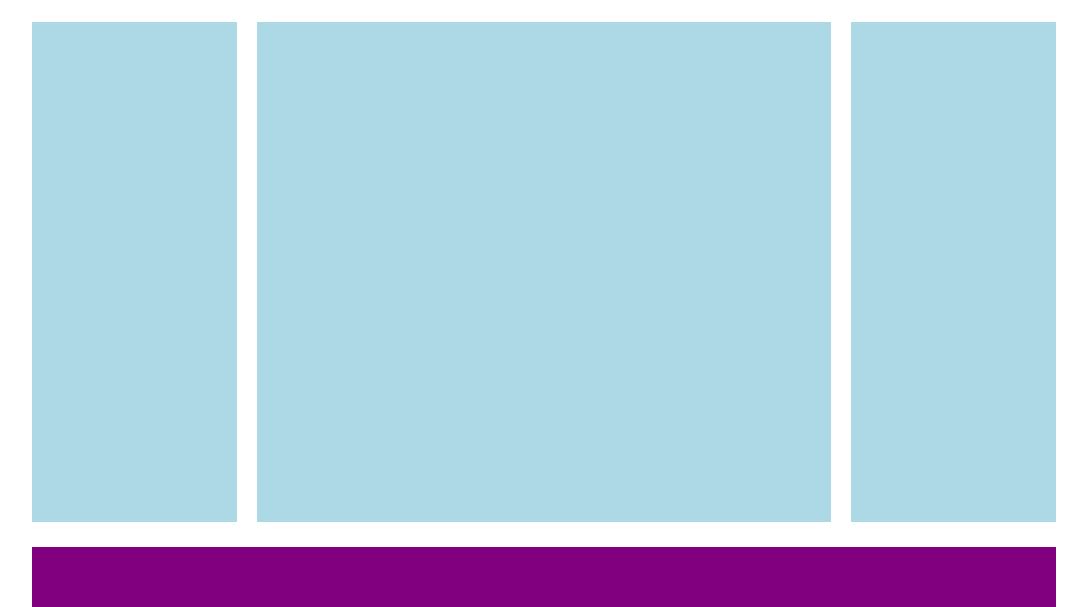
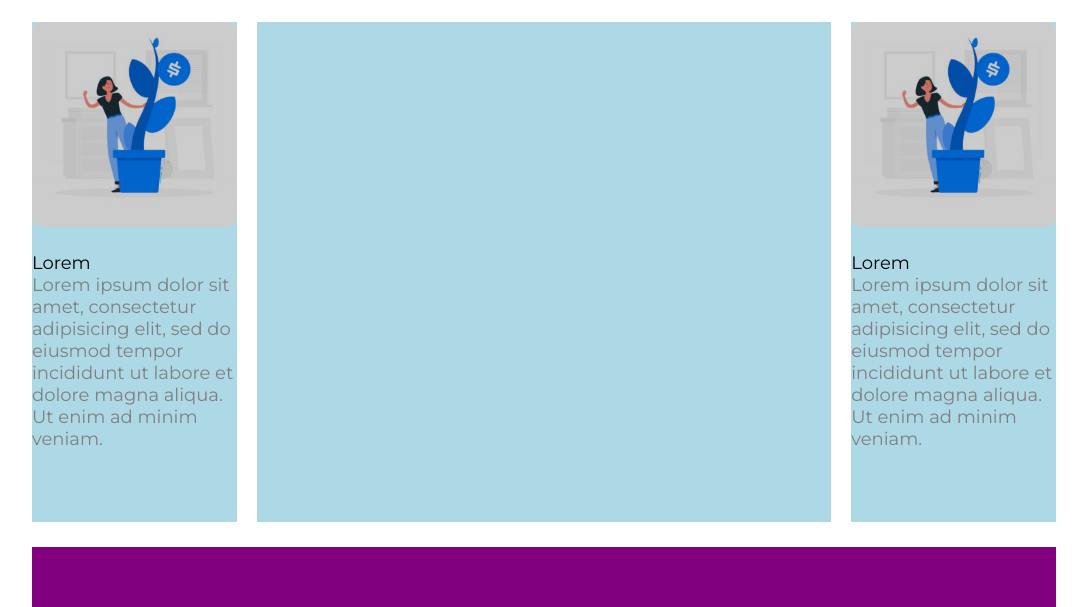
Before and after one commit to CassiniHub/htmlcss-wp, a plain HTML site: page index.html in a window 1280 px wide. Shown: the part 730-1337 px from the top of the page, without its empty margins (96-1183 px from the left). Drawn offline with Linux system fonts and the light colour scheme.

Commit message:
Aside completed
- Added aside articles both HTML / CSS

```diff
--- a/css/master.css
+++ b/css/master.css
@@ -98,6 +98,7 @@ header{
 }
 
 /* CONTENT */
+/* HEADING */
 .content-heading{
   margin-bottom: 25px;
 }
@@ -116,6 +117,7 @@ header{
   color: grey;
 }
 
+/* ARTICLES */
 .col{
   float: left;
   height: 500px;
@@ -123,13 +125,40 @@ header{
   background-color: lightblue;
 }
 
+/* ASIDE */
 .aside{
-  /* debug rules */
   width: 20%;
 }
 
 .aside:last-child{
   margin-right: 0;
+}
+
+.article-img{
+  position: relative;
+  width: 100%;
+
+  margin-bottom: 25px;
+}
+
+.article-img img{
+  display: block;
+  width: 100%;
+
+  border-radius: 10px;
+}
+
+.article-text{
+  font-size: 18px;
+  font-weight: normal;
+}
+
+h3.heading-color{
+  color: black;
+}
+
+p.p-color{
+  color: grey;
 }
 
 .content{
--- a/index.html
+++ b/index.html
@@ -59,19 +59,37 @@
 
           <!-- CONTENT -->
           <section>
+            <!-- HEADING -->
             <div class="content-heading">
               <h1 class="title">Leadership</h1>
               <span class="subtitle">Fertenum urna a libero tempus</span>
             </div>
+
+            <!-- ARTICLES -->
             <div class="row">
               <div class="col aside">
+                <div class="article-img">
+                  <img src="img/img-1.jpg" alt="article imsg">
+                  <div class="overlay">
 
+                  </div>
+                </div>
+                <h3 class="article-text heading-color">Lorem</h3>
+                <p class="article-text p-color">Lorem ipsum dolor sit amet, consectetur adipisicing elit, sed do eiusmod tempor incididunt ut labore et dolore magna aliqua. Ut enim ad minim veniam.</p>
               </div>
+
               <div class="col content">
 
               </div>
               <div class="col aside">
+                <div class="article-img">
+                  <img src="img/img-1.jpg" alt="article imsg">
+                  <div class="overlay">
 
+                  </div>
+                </div>
+                <h3 class="article-text heading-color">Lorem</h3>
+                <p class="article-text p-color">Lorem ipsum dolor sit amet, consectetur adipisicing elit, sed do eiusmod tempor incididunt ut labore et dolore magna aliqua. Ut enim ad minim veniam.</p>
               </div>
             </div>
           </section>
```
